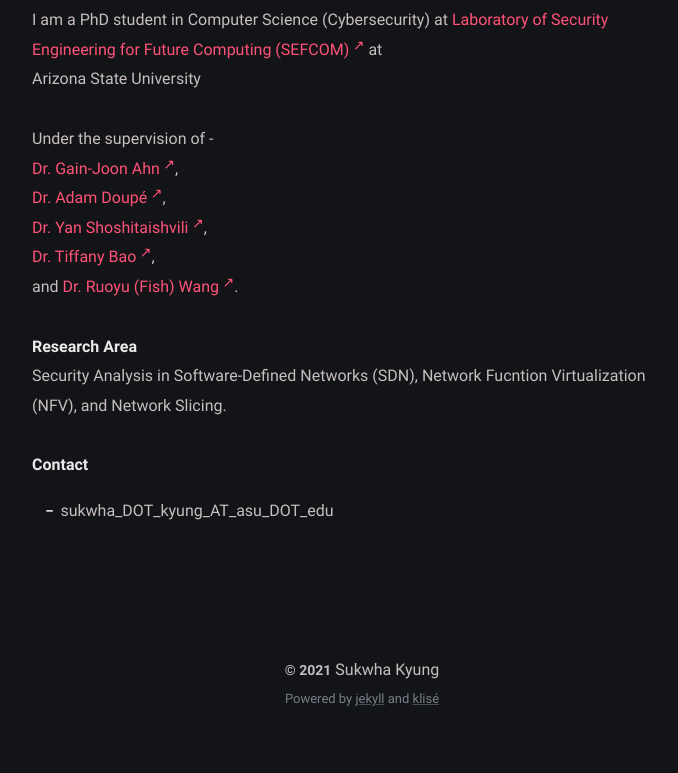
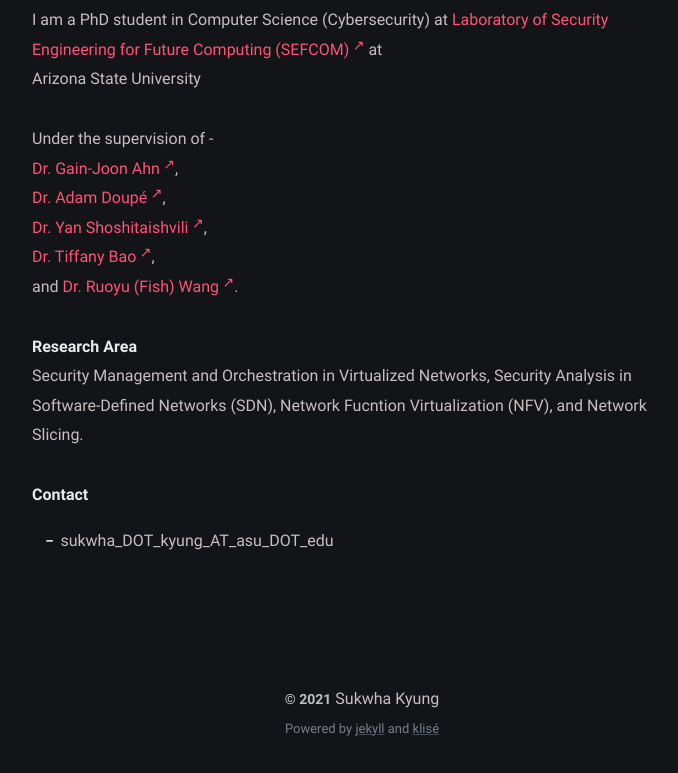
Before and after one commit to shishkebab/shishkebab.github.io, a Jekyll site: the page built from about.md, in a window 1280 px wide. Shown: the part 616-1389 px from the top of the page, without its empty margins (278-956 px from the left). Built offline with Jekyll 4.4.1, drawn with Linux system fonts in a browser that asks for light colours; before the commit the page ends 1359 px from its top, so only the background shows below that.

Commit message:
edited 'about' page

```diff
--- a/about.md
+++ b/about.md
@@ -22,6 +22,7 @@
 and <a href="https://rev.fish/" target="_blank" rel="noopener">Dr. Ruoyu (Fish) Wang</a>.
 
 **Research Area**
+Security Management and Orchestration in Virtualized Networks,
 Security Analysis in Software-Defined Networks (SDN), Network Fucntion Virtualization (NFV), and Network Slicing.
 
 **Contact**
```
